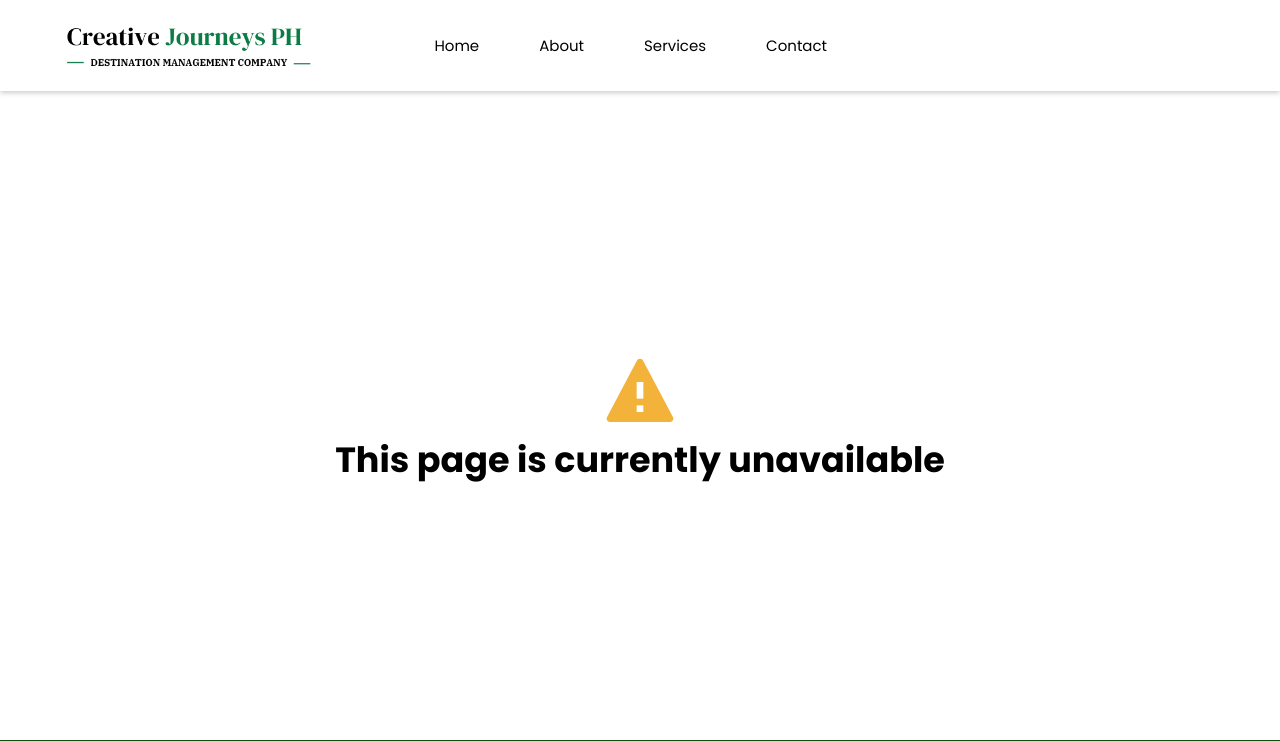
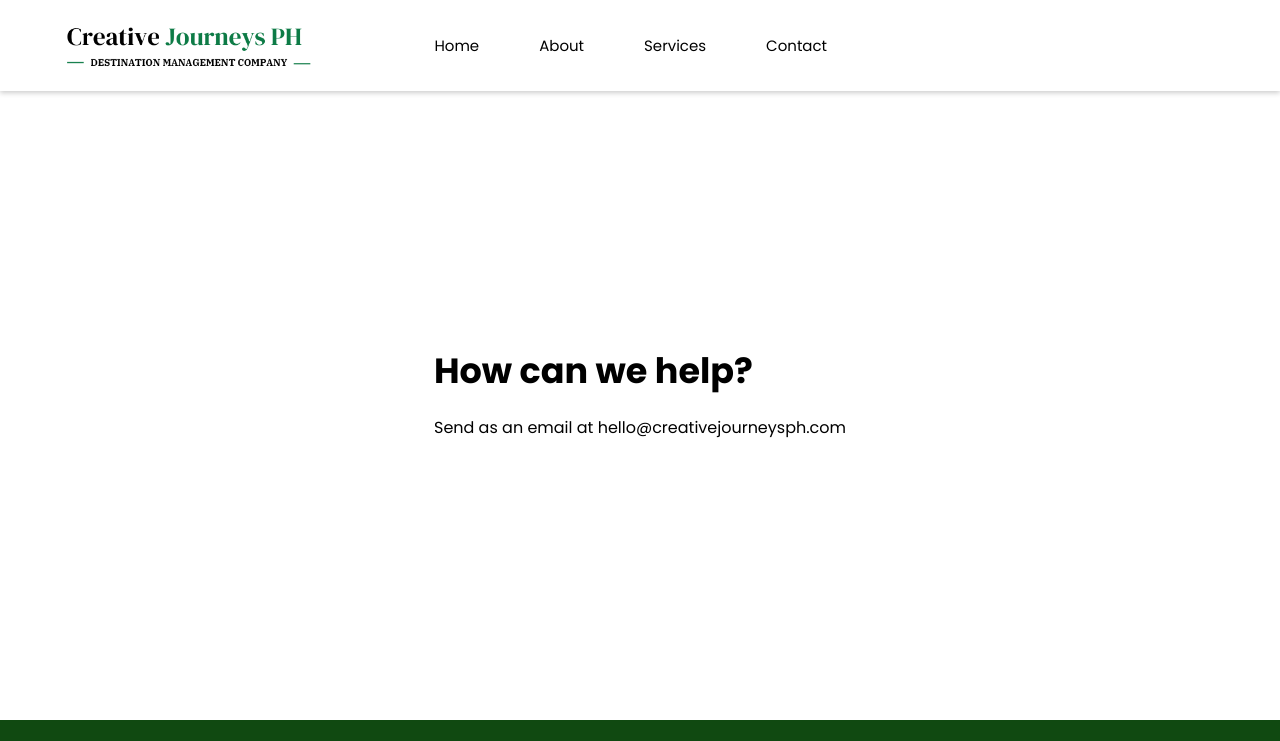
Before and after one commit to jetarciaga/creativejourney-web, a React (Vite) app: page /contact in a window 1280 px wide. Shown: the top 741 px of the page. Built offline with nearby package versions, Linux system fonts and the light colour scheme.

Commit message:
Added contact page

```diff
--- a/src/App.jsx
+++ b/src/App.jsx
@@ -4,6 +4,7 @@ import MainLayout from "./layouts/MainLayout";
 import Home from "./pages/Home";
 import About from "./pages/About";
 import Soon from "./pages/Soon";
+import Contact from "./pages/Contact";
 
 import "./App.scss";
 
@@ -14,6 +15,7 @@ function App() {
         <Routes>
           <Route path="/" element={<Home />} />
           <Route path="/about" element={<About />} />
+          <Route path="/contact" element={<Contact />} />
           <Route path="*" element={<Soon />} />
         </Routes>
       </MainLayout>
--- /dev/null
+++ b/src/pages/Contact.jsx
@@ -0,0 +1,16 @@
+import "./Contact.scss";
+
+const Contact = () => {
+  return (
+    <div className="contact-container">
+      <section>
+        <header>
+          <h1>How can we help?</h1>
+        </header>
+        <p>Send as an email at hello@creativejourneysph.com</p>
+      </section>
+    </div>
+  );
+};
+
+export default Contact;
--- /dev/null
+++ b/src/pages/Contact.scss
@@ -0,0 +1,21 @@
+.contact-container {
+  margin-top: 8em;
+  height: 80vh;
+  display: flex;
+
+  section {
+    margin: 0 auto;
+    display: flex;
+    flex-direction: column;
+    justify-content: center;
+    header {
+      h1 {
+        text-align: left;
+        margin: 0;
+      }
+    }
+    p {
+      font-size: 1.6em;
+    }
+  }
+}
```
